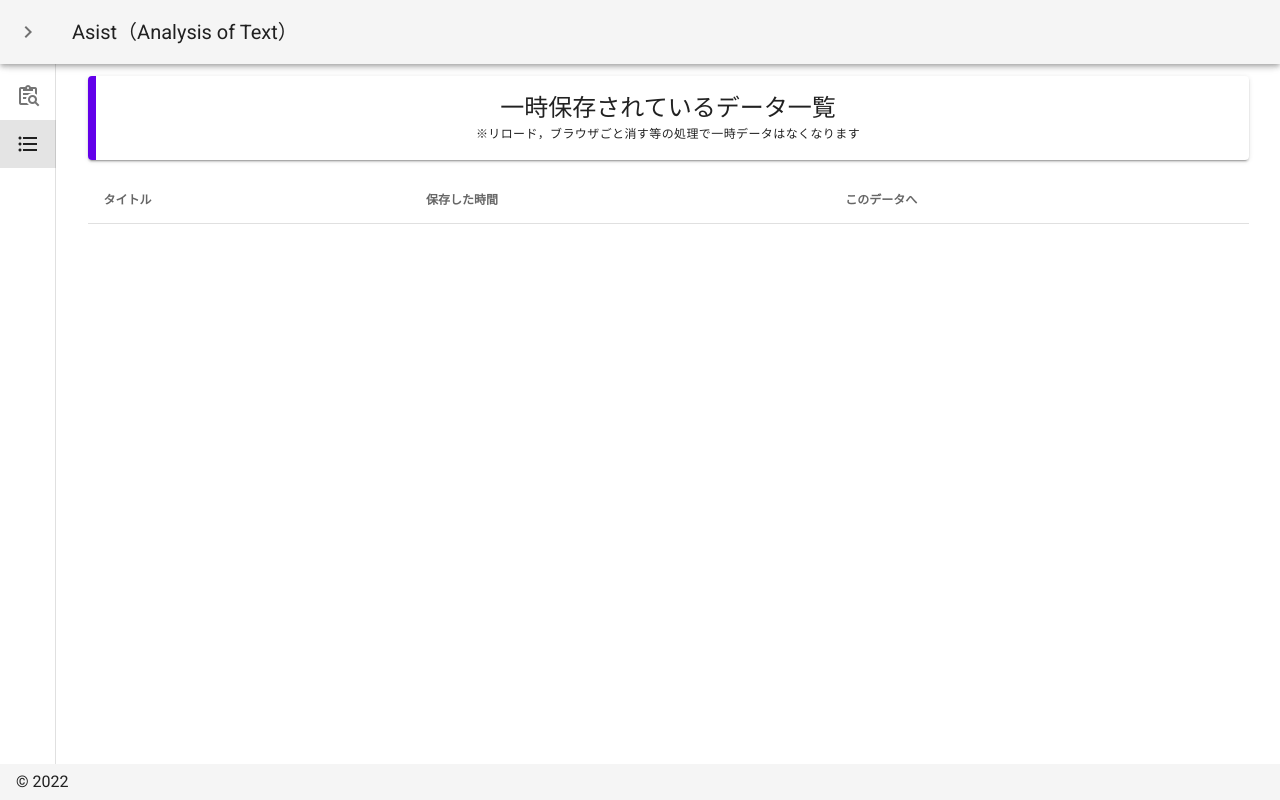
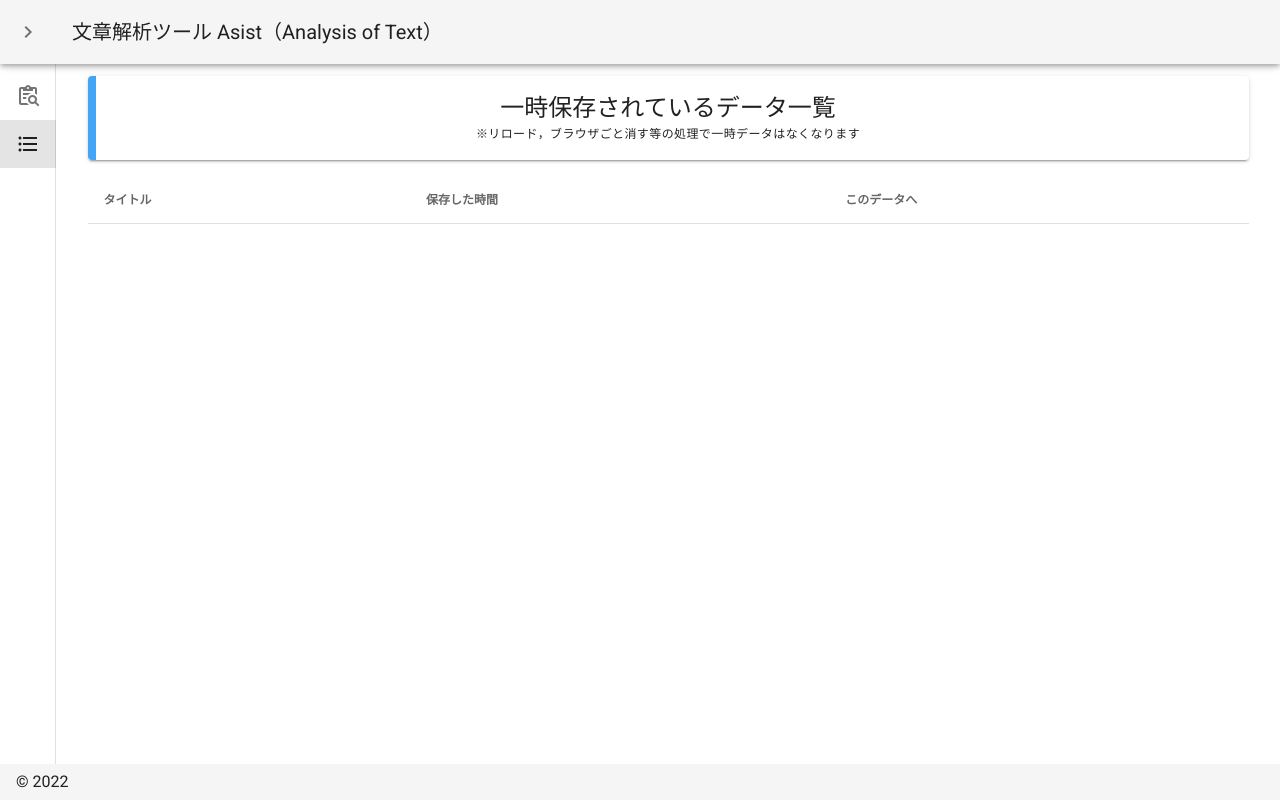
Before and after one commit to KusumotoTakahiro/asist, a Nuxt app: page /inspire in a window 1280 px wide. Built offline with nearby package versions, Linux system fonts and the light colour scheme.

Commit message:
ボタンの位置の修正

```diff
--- a/layouts/default.vue
+++ b/layouts/default.vue
@@ -88,7 +88,7 @@ export default {
       miniVariant: true,
       right: true,
       rightDrawer: false,
-      title: 'Asist（Analysis of Text）'
+      title: '文章解析ツール Asist（Analysis of Text）'
     }
   }
 }
--- a/pages/index.vue
+++ b/pages/index.vue
@@ -1,6 +1,7 @@
 <template>
   <v-row justify="center" align="center">
     <v-col cols="12">
+      <v-row justify="space-around" class="mt-8 mb-5">
       <v-btn x-large @click="$refs.input.click()" class="mt-1 mx-10">
         <v-list-item-content>
           <input
@@ -18,6 +19,7 @@
       <v-btn x-large @click="textDialog=true" class="mt-1 mx-10">
         ノーマルテキストから解析
       </v-btn>
+      </v-row>
       <v-dialog
         transition="dialog-bottom-transition"
         max-width="600"
--- a/pages/inspire.vue
+++ b/pages/inspire.vue
@@ -1,7 +1,7 @@
 <template>
   <v-row>
     <v-col class="text-center">
-      <v-alert border="left" colored-border color="deep-purple accent-4" elevation="2">
+      <v-alert border="left" colored-border color="blue lighten-1" elevation="2">
         <div class="text-h5">一時保存されているデータ一覧</div>
         <div class="text-caption">※リロード，ブラウザごと消す等の処理で一時データはなくなります</div>
       </v-alert>
@@ -29,7 +29,7 @@
               <td class="text-left">{{ item.text.title }}</td>
               <td class="text-left">{{ item.text.time }}</td>
               <td class="text-left">
-                <v-btn text color='indigo'>
+                <v-btn text color='blue lighten-1'>
                   <v-icon>mdi-arrow-right-bold</v-icon>
                 </v-btn>
               </td>
```
